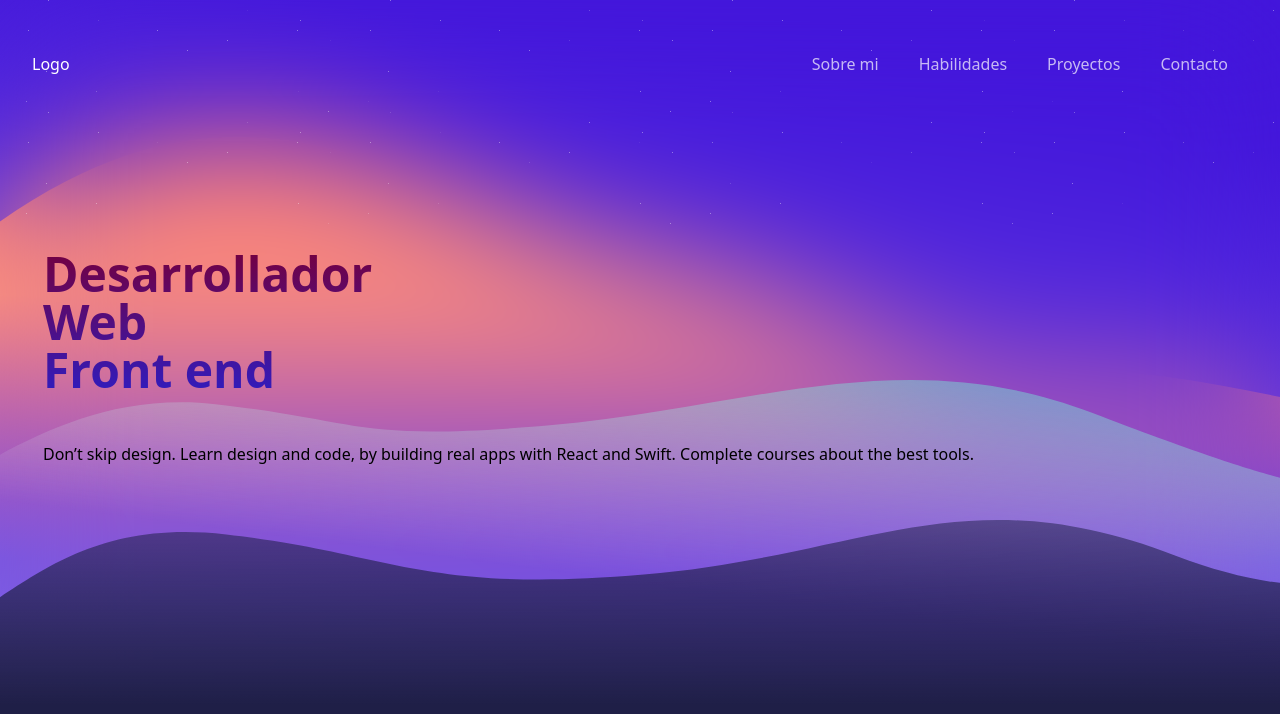
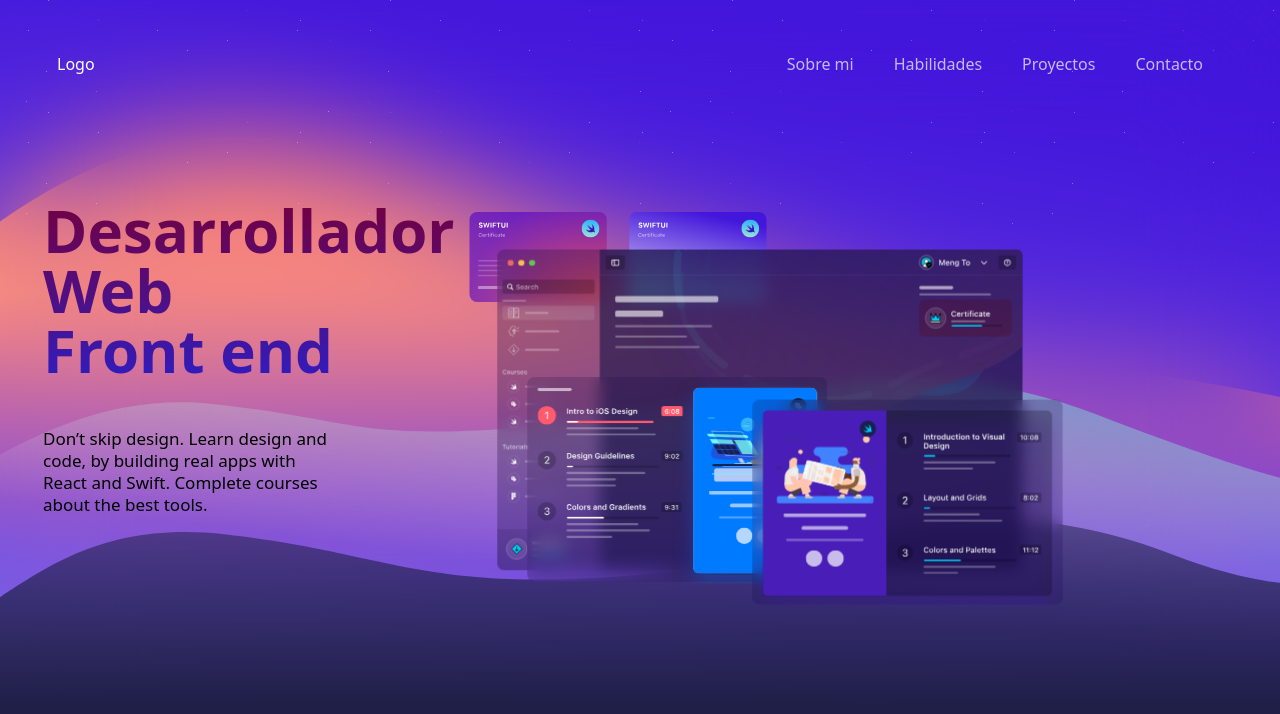
Before and after one commit to jwilliam96/portafolioWeb, a Next.js app: page / in a window 1280 px wide. Shown: the top 714 px of the page. Built offline with nearby package versions, Linux system fonts and the light colour scheme.

Commit message:
Header ilustraciones

```diff
--- /dev/null
+++ b/src/components/index.ts
@@ -0,0 +1 @@
+export { SvgOlaMorada } from "./svg/svgs"
--- a/src/ui/TopMenu/TopMenu.tsx
+++ b/src/ui/TopMenu/TopMenu.tsx
@@ -11,7 +11,7 @@ export function TopMenu() {
     ))
 
     return (
-        <div className="fixed top-0 left-0 right-0 max-w-[1600px] mx-auto flex justify-between mt-8 px-8 text-white md:items-center z-[100]">
+        <div className="fixed top-0 left-0 right-0 max-w-[1230px] mx-auto flex justify-between mt-8 px-8 text-white md:items-center z-[100]">
             <div>
                 Logo
             </div>
--- a/src/ui/header/Header.tsx
+++ b/src/ui/header/Header.tsx
@@ -1,4 +1,5 @@
-import { SvgOlaMorada } from "./svg/svgs";
+import { HeaderIllustration } from "./header-illustration";
+import { SvgOlaMorada } from "@/components";
 
 export function Header() {
     return (
@@ -22,15 +23,21 @@ export function Header() {
                 <div className="absolute z-50 w-full bg-[center_top] bg-repeat h-[224px] bg-[url(/svg/header/stars.svg)]" />
             </div>
 
-            <div className="relative px-5 grid max-w-[1234px] mx-auto z-[60]">
-                <div className="relative top-[148px] grid gap-[30px] xs:gap-12 xs:top-[250px]">
-                    <h1 className="grid text-4xl font-bold bg-linear-[#730040_0%,#301cbe_100%] bg-clip-text text-transparent xs:text-5xl">
+            {/* HEADER  */}
+            <div className="relative px-5 grid max-w-[1234px] mx-auto z-[60] xs:grid-cols-[360px_auto]">
+                {/* TEXTO  */}
+                <div className="relative top-[148px] grid gap-[30px] xs:gap-12 xs:top-[250px] md:top-[200px]">
+                    <h1 className="grid text-4xl font-bold bg-linear-[#730040_0%,#301cbe_100%] bg-clip-text text-transparent xs:text-5xl md:text-6xl">
                         Desarrollador
                         <span>Web </span>
                         <span> Front end</span>
                     </h1>
-                    <p>Don’t skip design. Learn design and code, by building real apps with React and Swift. Complete courses about the best tools.</p>
+                    <p className="leading-[130%] max-w-[300px] text-[17px]">Don’t skip design. Learn design and code, by building real apps with React and Swift. Complete courses about the best tools.</p>
                 </div>
+
+                {/* ILUSTRACIÓN  */}
+                <HeaderIllustration />
+
             </div>
         </header >
     )
--- /dev/null
+++ b/src/ui/header/header-illustration.tsx
@@ -0,0 +1,35 @@
+import Image from "next/image";
+
+export function HeaderIllustration() {
+    return (
+        <div className="relative scale-75 top-[60px] left-[-10px] perspective-[5000px] perspective-origin-[left_bottom] transform-flat">
+
+            {/* CARD 1  */}
+            <figure className="w-[183px] h-[120px] absolute top-[150px] left-[-37px] rounded-[10px] bg-radial-[218.51%_281.09%_at_100%_100%,_#fd3f3399_0%,_#4c00c899_45.83%,_#4c00c899_100%]">
+
+                <Image src={"/svg/header/mockup-card2.svg"} alt="card 1" width={183} height={120} />
+            </figure>
+
+            {/* CARD 2  */}
+            <figure className="w-[183px] h-[120px] absolute top-[150px] left-[176px] rounded-[10px] bg-linear-[192.64deg,#4316db_12.72%,#9076e7_54.49%,#a2eeff_100%]">
+                <Image src={"/svg/header/mockup-card2.svg"} alt="card 2" width={183} height={120} />
+            </figure>
+
+            {/* CARD 3  */}
+            <figure className="bg-[#170c3d4d] w-[701px] h-[428px] rounded-[10px] absolute top-[200px] backdrop-blur-[10px]">
+                <Image src={"/svg/header/mockup-content.svg"} alt="card 3" width={701} height={428} />
+            </figure>
+
+            {/* CARD 4  */}
+            <figure className="bg-[#170c3d33] w-[400px] h-[273px] rounded-[10px] absolute top-[370px] left-[40px] backdrop-blur-[10px]">
+                <Image src={"/svg/header/mockup2-bg.svg"} alt="card 4" width={400} height={273} />
+            </figure>
+
+            {/* CARD 5  */}
+            <figure className="bg-[#170c3d33] w-[414px] h-[273px] rounded-[10px] absolute top-[400px] left-[340px] backdrop-blur-[10px]">
+                <Image src={"/svg/header/mockup3-bg.svg"} alt="card 5" width={414} height={273} />
+            </figure>
+
+        </div>
+    )
+}
--- a/src/ui/index.ts
+++ b/src/ui/index.ts
@@ -3,5 +3,5 @@ export { geistMono, geistSans } from "./font/font"
 export { ToggleMenu } from "./TopMenu/ToggleMenu"
 export { TopMenu } from "./TopMenu/TopMenu"
 
-export { SvgOlaMorada } from "./header/svg/svgs"
+export { HeaderIllustration } from "./header/header-illustration"
 export { Header } from "./header/Header"
```
Also changed, not shown: src/components/svg/svgs.tsx (renamed from src/ui/header/svg/svgs.tsx).
